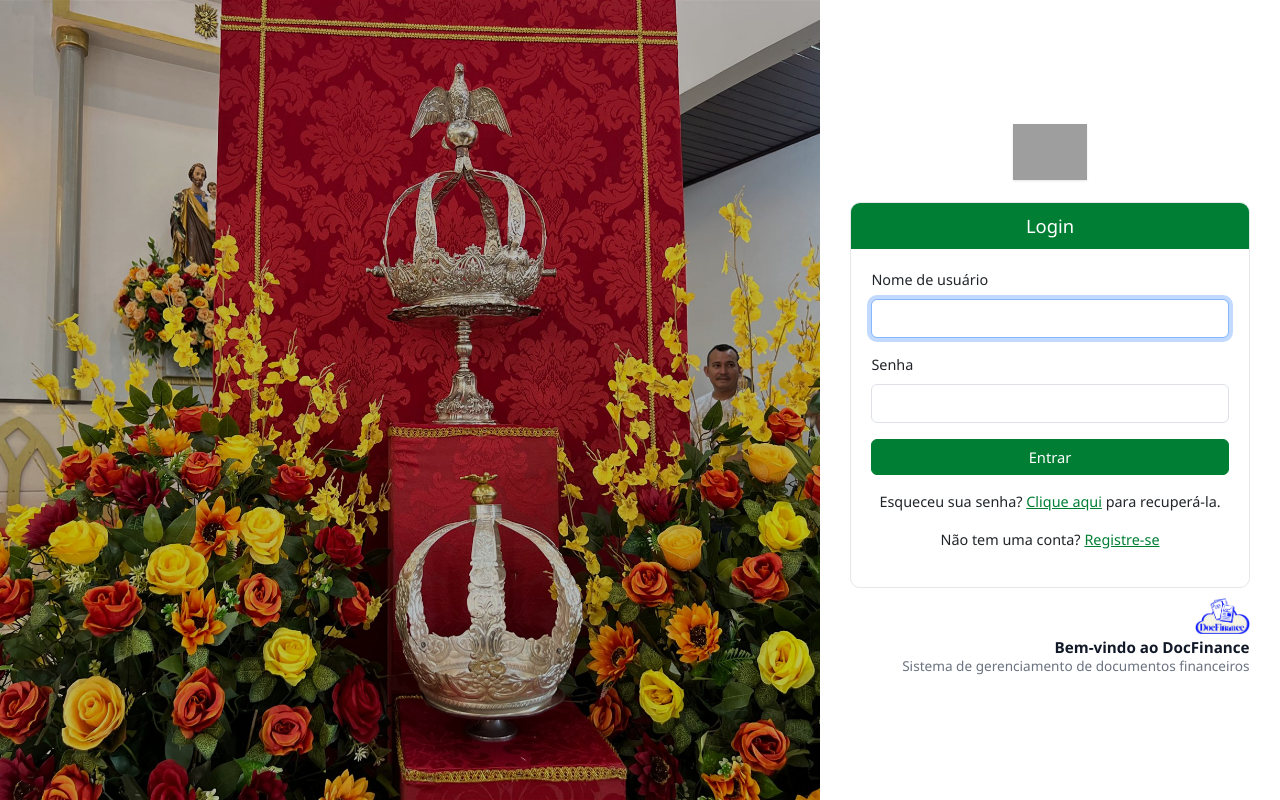
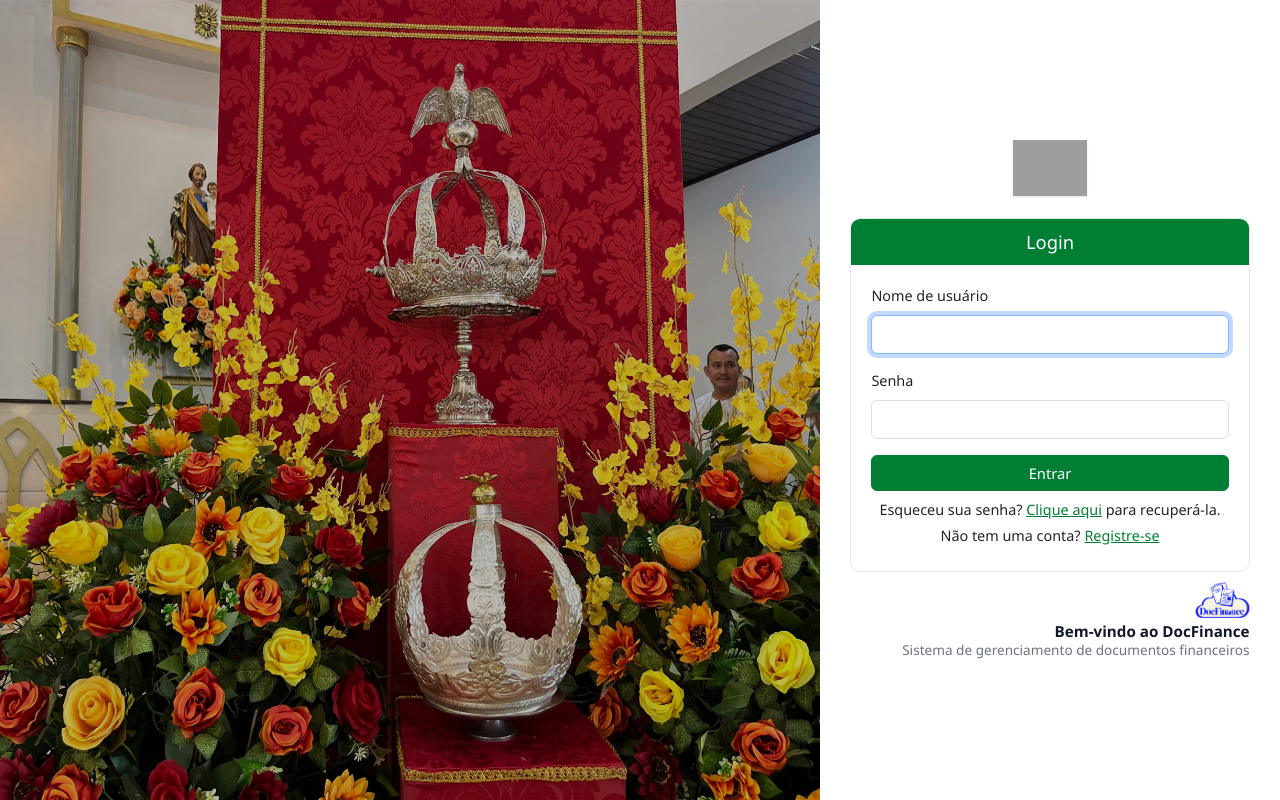
Before and after one commit to vpsmoju/docfinance, a Django app: page /login/ in a window 1280 px wide. Run offline with Django 5.2, Linux system fonts and the light colour scheme; parts of the project's set-up code (start-up, migrations or seed data) failed here and were passed over; some libraries are stand-ins or nearby versions; grey boxes are pictures that could not be loaded.

Commit message:
ui(login): compactar espaçamento dos links auxiliares (mt-2 + margem reduzida)

```diff
--- a/usuarios/templates/usuarios/login.html
+++ b/usuarios/templates/usuarios/login.html
@@ -45,6 +45,8 @@
         .form-label { font-size: 0.90rem; }
         .form-control { font-size: 0.90rem; padding: 0.5rem 0.75rem; }
         .btn { font-size: 0.92rem; }
+        /* Compactar espaçamento dos links auxiliares */
+        .compact-links p { margin: 0.25rem 0; }
 
         /* Rodapé com logo e texto de boas-vindas (lado de fora do card) */
         .login-footer { width: 100%; display: flex; justify-content: flex-end; }
@@ -115,7 +117,7 @@
                             <button type="submit" class="btn btn-primary">Entrar</button>
                         </div>
                     </form>
-                    <div class="mt-3 text-center">
+                    <div class="mt-2 text-center compact-links">
                         <p>
                             Esqueceu sua senha? <a href="{% url 'password_reset' %}">Clique aqui</a> para recuperá-la.
                         </p>
```
